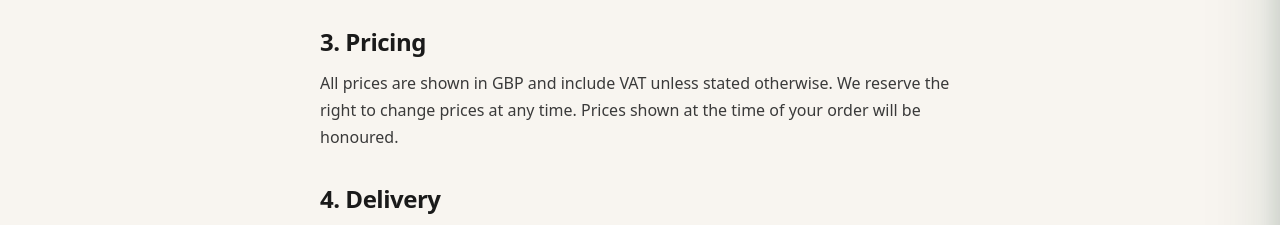
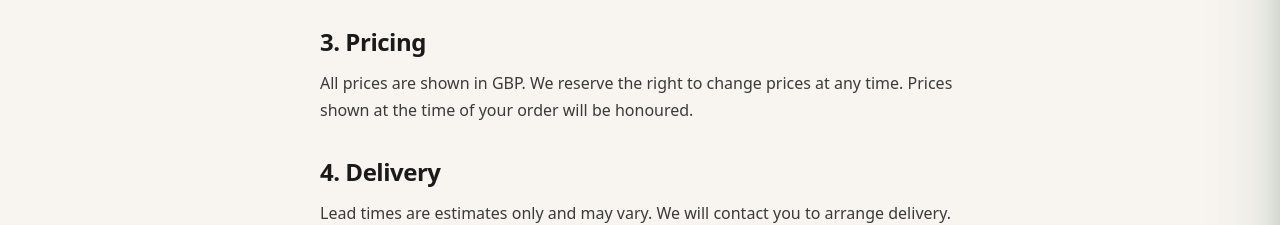
Before and after one commit to Tainhaus/2.0, a Next.js app: page /terms in a window 1280 px wide. Shown: the part 455-680 px from the top of the page. Built offline with nearby package versions, Linux system fonts and the light colour scheme; no server answers.

Commit message:
Remove VAT mentions and year references

```diff
--- a/src/app/terms/page.tsx
+++ b/src/app/terms/page.tsx
@@ -26,7 +26,7 @@ export default function TermsPage() {
 
           <section>
             <h2 className="font-display text-2xl font-semibold text-charcoal-900 mb-3">3. Pricing</h2>
-            <p>All prices are shown in GBP and include VAT unless stated otherwise. We reserve the right to change prices at any time. Prices shown at the time of your order will be honoured.</p>
+            <p>All prices are shown in GBP. We reserve the right to change prices at any time. Prices shown at the time of your order will be honoured.</p>
           </section>
 
           <section>
```
